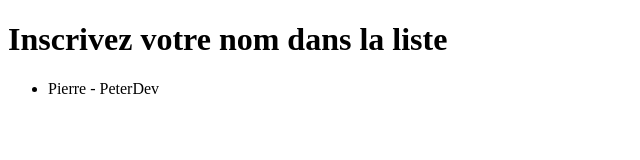
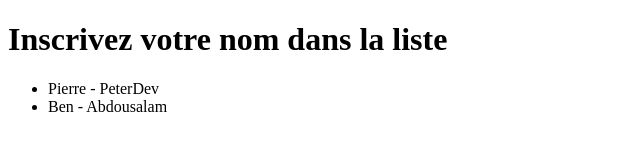
Before and after one commit to PierreDenaes/gitCollab, a plain HTML site: page index.html in a window 1280 px wide. Shown: the whole page, without its empty margins (0-640 px from the left). Drawn offline with Linux system fonts and the light colour scheme.

Commit message:
ajout prénom Ben

```diff
--- a/index.html
+++ b/index.html
@@ -10,6 +10,7 @@
     <h1>Inscrivez votre nom dans la liste</h1>
     <ul>
         <li>Pierre - PeterDev</li>
+        <li>Ben - Abdousalam</li>
     </ul>
 </body>
 </html>
```
